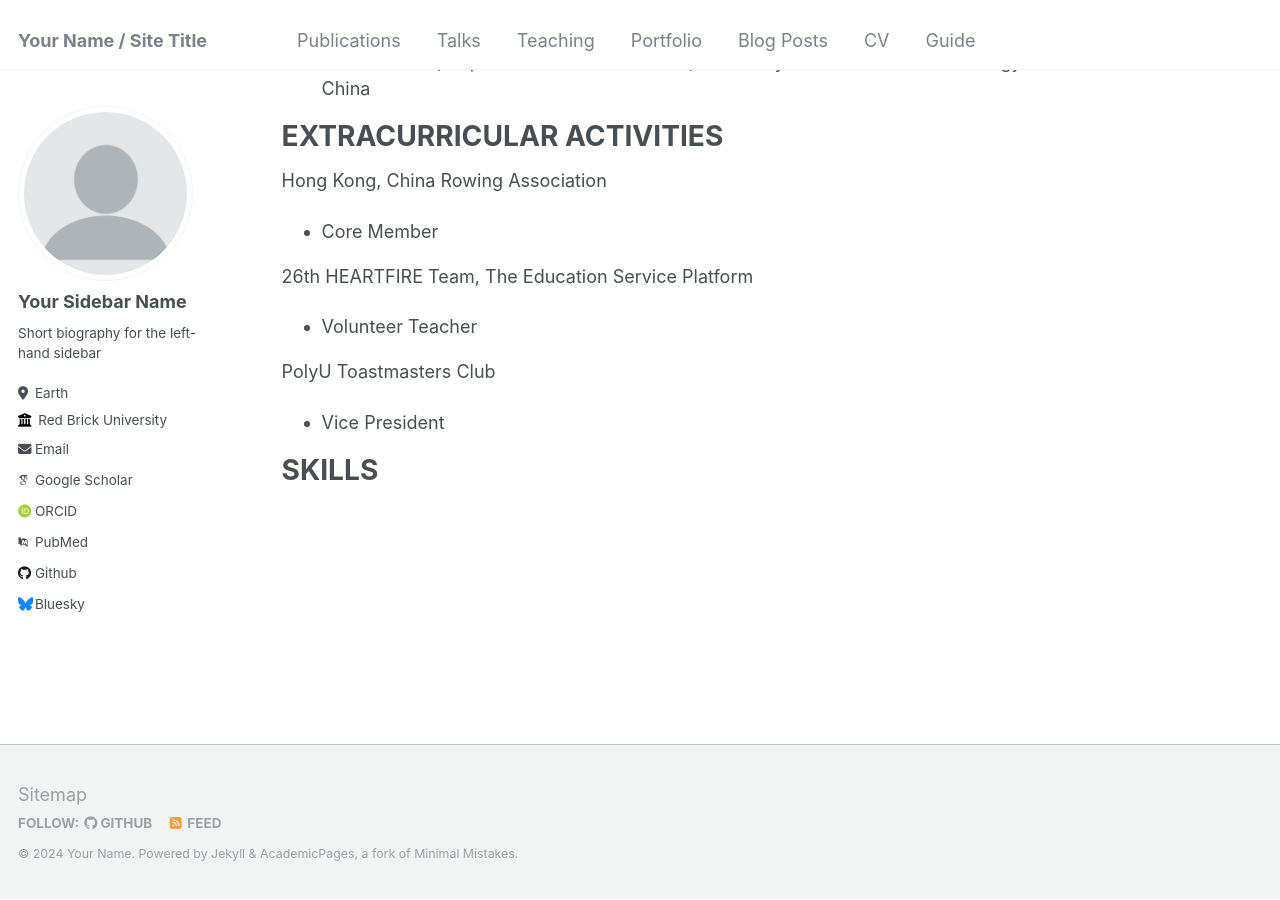
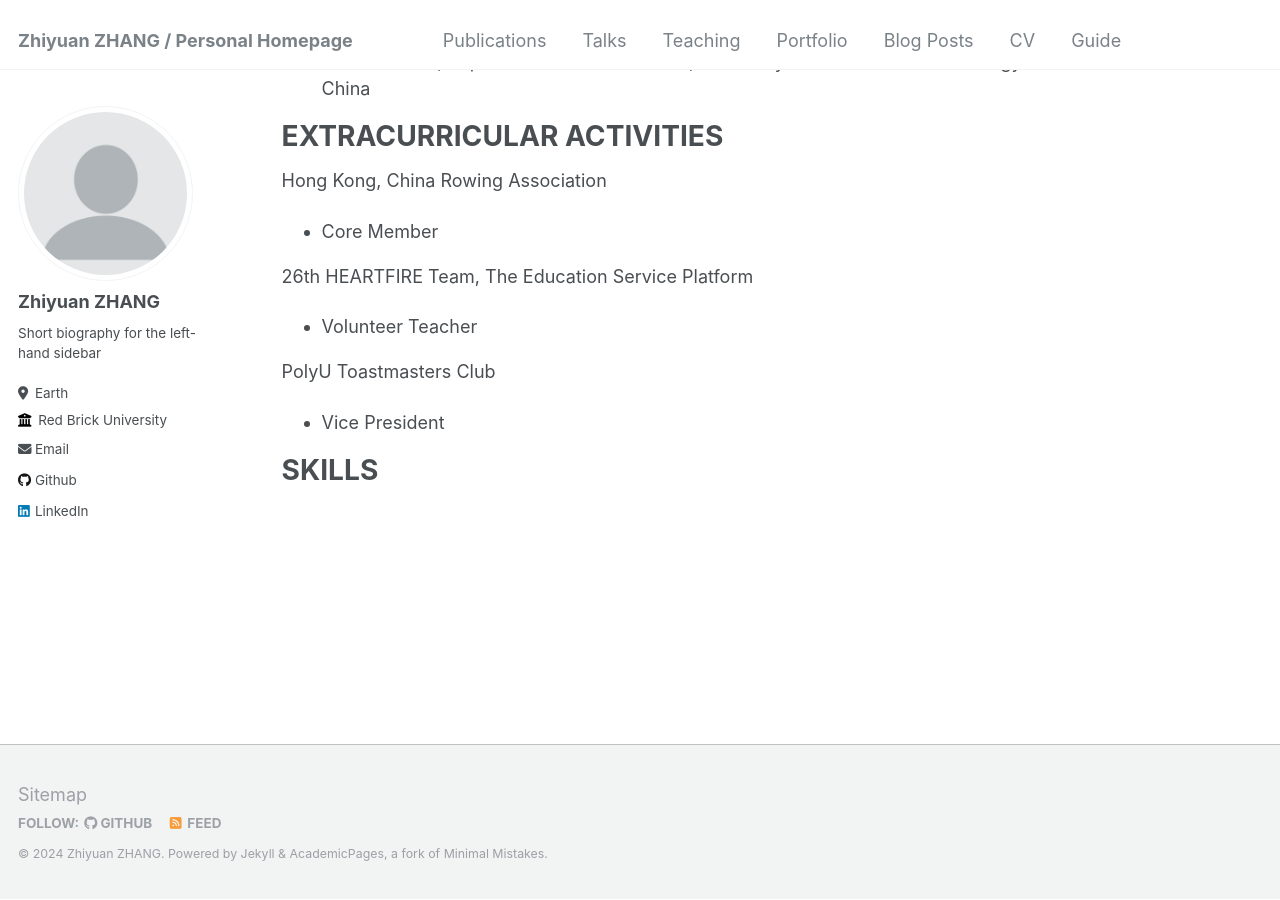
Before and after one commit to Zhiyuan-Holly-ZHANG/Zhiyuan-Holly-ZHANG.github.io, a Jekyll site: the page built from _pages/about.md, in a window 1280 px wide and 900 px high, scrolled down 695 px. Built offline with Jekyll 4.4.1, drawn with Linux system fonts in a browser that asks for light colours; some web fonts are replaced.

Commit message:
Update _config.yml

```diff
--- a/_config.yml
+++ b/_config.yml
@@ -8,13 +8,13 @@
 
 # Basic Site Settings
 locale                   : "en-US"
-title                    : "Your Name / Site Title"
+title                    : "Zhiyuan ZHANG / Personal Homepage"
 title_separator          : "-"
-name                     : &name "Your Name"
-description              : &description "personal description"
-url                      : https://academicpages.github.io # the base hostname & protocol for your site e.g. "https://mmistakes.github.io"
+name                     : &name "Zhiyuan ZHANG"
+description              : &description "an undergraduate student from HK PolyU"
+url                      : https://Zhiyuan-Holly-ZHANG.github.io # the base hostname & protocol for your site e.g. "https://mmistakes.github.io"
 baseurl                  : "" # the subpath of your site, e.g. "/blog"
-repository               : "academicpages/academicpages.github.io"
+repository               : "Zhiyuan-Holly-ZHANG/Zhiyuan-Holly-ZHANG.github.io"
 
 # Site Author - The following control what appear as part of the author content on the side bar.
 #               If a field is blank the icon and link will not appear, otherwise it will be shown.
@@ -22,7 +22,7 @@ repository               : "academicpages/academicpages.github.io"
 author:
   # Biographic information
   avatar           : "profile.png"
-  name             : "Your Sidebar Name"
+  name             : "Zhiyuan ZHANG"
   pronouns         : # example: "she/her"
   bio              : "Short biography for the left-hand sidebar"
   location         : "Earth"
@@ -32,11 +32,11 @@ author:
 
   # Academic websites
   arxiv            : # URL - Update with the correct link to your profile
-  googlescholar    : "https://scholar.google.com/citations?user=PS_CX0AAAAAJ"
+  googlescholar    : #"https://scholar.google.com/citations?user=PS_CX0AAAAAJ"
   impactstory      : # URL
-  orcid            : "http://orcid.org/yourorcidurl"
+  orcid            : #"http://orcid.org/yourorcidurl"
   semantic         : # URL
-  pubmed           : "https://www.ncbi.nlm.nih.gov/pubmed/?term=john+snow"
+  pubmed           : #"https://www.ncbi.nlm.nih.gov/pubmed/?term=john+snow"
   researchgate     : # URL
 
   # Repositories and software development
@@ -48,7 +48,7 @@ author:
   stackoverflow    : # User number or user number and name (i.e., use "1" or "1/jeff-atwood")
 
   # Social media
-  bluesky          : "bsky.app" # Replace this with you Bluesky username
+  bluesky          : #"bsky.app" # Replace this with you Bluesky username
   facebook         : # Username
   flickr           : # Username
   foursquare       : # Username
@@ -57,7 +57,7 @@ author:
   keybase          : # Username
   instagram        : # Username
   lastfm           : # Username
-  linkedin         : # Username
+  linkedin         : zhiyuan-zhang-2583aa22b # Username
   mastodon         : # URL
   medium           : # URL
   pinterest        : # Username
```
